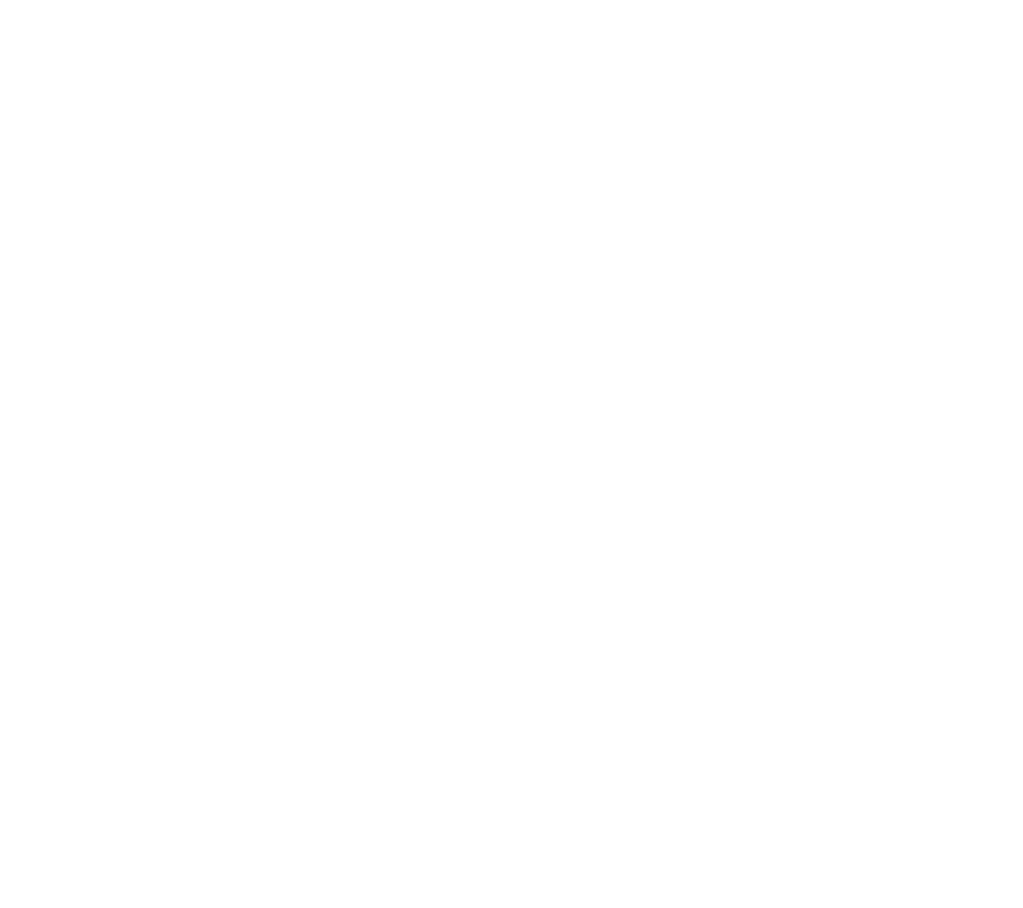
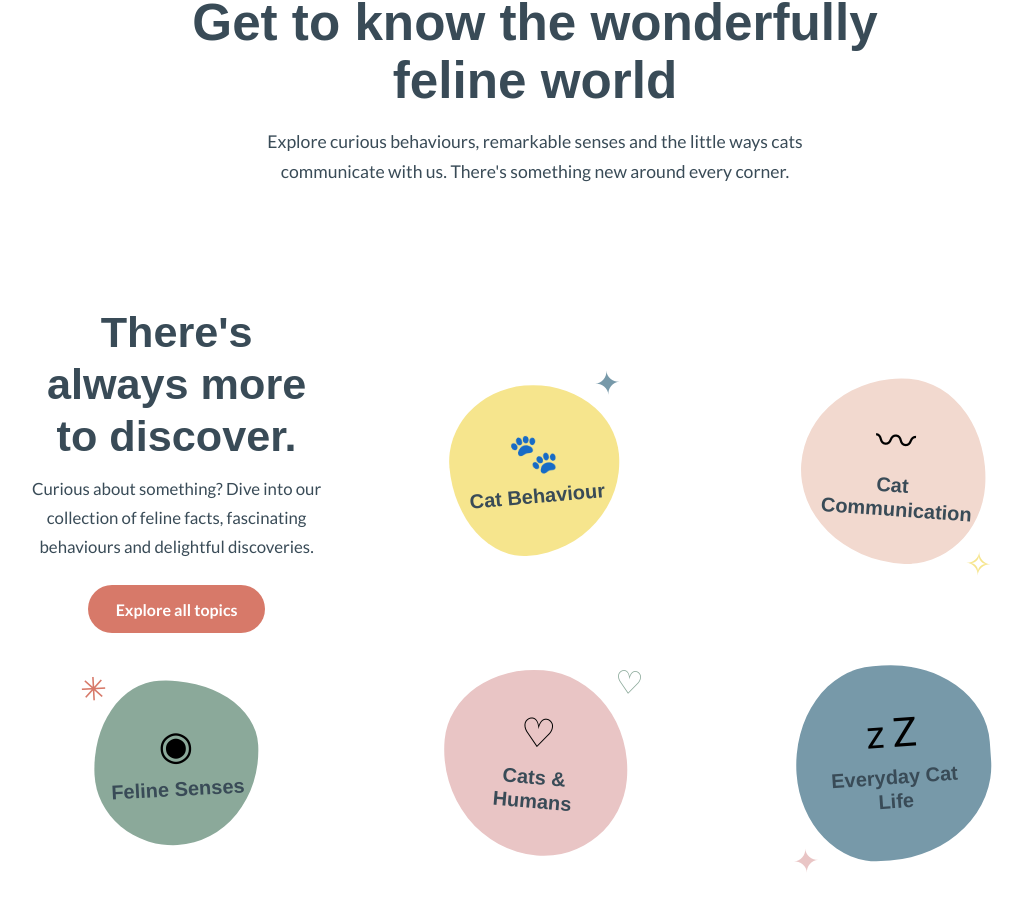
Before and after one commit to PeachyPeony/wonderfully-feline, a React (Vite) app in the folder frontend/: page / in a window 1280 px wide. Shown: the part 854-1762 px from the top of the page, without its empty margins (105-1128 px from the left). Before the commit the page ends 854 px from the top, so only its background shows below. Built offline with nearby package versions, Linux system fonts and the light colour scheme; a web font is replaced by a local one.

Commit message:
Refine Discover section layout and interactions

```diff
--- a/frontend/src/App.css
+++ b/frontend/src/App.css
@@ -99,7 +99,7 @@
   transform: translateY(-2px);
 }
 
-/* Welcome image placeholder */
+/* Welcome image */
 
 .welcome-image {
   display: flex;
@@ -115,6 +115,210 @@
   width: 100%;
   max-height: 480px;
   object-fit: contain;
+}
+
+/* Discover section */
+
+.discover-section {
+  padding: 5rem 8%;
+  background: #ffffff;
+}
+
+.discover-intro {
+  max-width: 720px;
+  margin: 0 auto;
+  text-align: center;
+}
+
+.discover-intro h2 {
+  margin: 1rem 0;
+  color: var(--color-charcoal-blue);
+  font-size: clamp(2.5rem, 4vw, 3.5rem);
+  line-height: 1.15;
+}
+
+.discover-intro>p:last-child {
+  max-width: 600px;
+  margin: 0 auto;
+  color: var(--color-charcoal-blue);
+  font-size: 1.1rem;
+  line-height: 1.7;
+}
+
+/* Category composition */
+
+.category-composition {
+  display: grid;
+  grid-template-columns: repeat(3, 1fr);
+  align-items: center;
+  justify-items: center;
+  column-gap: 2rem;
+  row-gap: 2rem;
+  max-width: 1100px;
+  margin: 5.5rem auto 1rem;
+  padding: 2rem 1rem;
+}
+
+.category-shape {
+  position: relative;
+  display: flex;
+  flex-direction: column;
+  align-items: center;
+  justify-content: center;
+  gap: 0.8rem;
+  width: 100%;
+  aspect-ratio: 1;
+  text-align: center;
+  text-decoration: none;
+  transition: transform 0.3s ease;
+  cursor: pointer;
+  color: inherit;
+}
+
+.category-shape:hover {
+  transform: translateY(-8px) rotate(-3deg);
+}
+
+.category-shape:focus-visible {
+  outline: 3px dashed var(--color-charcoal-blue);
+  outline-offset: 6px;
+}
+
+.category-shape:active {
+  transform: translateY(-4px) rotate(-3deg) scale(0.94);
+}
+
+.category-decoration {
+  font-size: 2.5rem;
+  line-height: 1;
+}
+
+.category-name {
+  max-width: 140px;
+  color: var(--color-charcoal-blue);
+  font-family: var(--font-display);
+  font-size: 1.25rem;
+  font-weight: 600;
+  line-height: 1.2;
+}
+
+/* Category arrangement */
+
+.behaviour {
+  grid-column: 2;
+  grid-row: 1;
+  width: 170px;
+  background-color: var(--color-yellow);
+  border-radius: 48% 52% 58% 42% / 44% 45% 55% 56%;
+  transform: rotate(-5deg);
+}
+
+.communication {
+  grid-column: 3;
+  grid-row: 1;
+  width: 185px;
+  background-color: var(--color-blush);
+  border-radius: 55% 45% 42% 58% / 50% 55% 45% 50%;
+  transform: rotate(4deg);
+}
+
+.senses {
+  grid-column: 1;
+  grid-row: 2;
+  width: 165px;
+  background-color: var(--color-sage);
+  border-radius: 42% 58% 52% 48% / 55% 42% 58% 45%;
+  transform: rotate(-3deg);
+}
+
+.humans {
+  grid-column: 2;
+  grid-row: 2;
+  width: 185px;
+  background-color: var(--color-pink);
+  border-radius: 50% 50% 45% 55% / 42% 55% 45% 58%;
+  transform: rotate(5deg);
+}
+
+.everyday {
+  grid-column: 3;
+  grid-row: 2;
+  width: 195px;
+  background-color: var(--color-blue);
+  border-radius: 45% 55% 58% 42% / 55% 45% 50% 50%;
+  transform: rotate(-4deg);
+}
+
+/* Individual category accents */
+
+.category-shape {
+  position: relative;
+}
+
+.shape-accent {
+  position: absolute;
+  top: -12px;
+  right: -8px;
+  z-index: 2;
+  color: var(--color-blue);
+  font-size: 2rem;
+  line-height: 1;
+  pointer-events: none;
+}
+
+.communication .shape-accent {
+  color: var(--color-yellow);
+  top: auto;
+  bottom: -10px;
+  right: -12px;
+}
+
+.senses .shape-accent {
+  color: var(--color-coral);
+  top: -12px;
+  right: auto;
+  left: -10px;
+}
+
+.humans .shape-accent {
+  color: var(--color-sage);
+}
+
+.everyday .shape-accent {
+  color: var(--color-pink);
+  top: auto;
+  bottom: -10px;
+  right: auto;
+  left: -10px;
+}
+
+/* Explore invitation */
+
+.explore-invitation {
+  grid-column: 1;
+  grid-row: 1;
+  max-width: 300px;
+  margin: 0;
+  text-align: center;
+  justify-self: center;
+}
+
+.explore-invitation h3 {
+  margin: 0 0 0.8rem;
+  color: var(--color-charcoal-blue);
+  font-size: clamp(2rem, 3.5vw, 2.7rem);
+  line-height: 1.2;
+}
+
+.explore-invitation p {
+  margin: 0 auto;
+  color: var(--color-charcoal-blue);
+  font-size: 1.05rem;
+  line-height: 1.7;
+}
+
+.explore-invitation .explore-button {
+  margin-top: 1.5rem;
 }
 
 /* Responsive layout */
@@ -190,6 +394,59 @@
   .cat-illustration {
     max-height: 360px;
   }
+
+  .category-composition {
+    grid-template-columns: repeat(2, 1fr);
+    row-gap: 2.5rem;
+    padding: 2rem 0;
+  }
+
+  .category-shape {
+    width: clamp(115px, 38vw, 145px);
+    max-width: 100%;
+    box-sizing: border-box;
+    gap: 0.6rem;
+  }
+
+  .category-name {
+    max-width: 115px;
+    padding: 0 0.3rem;
+    box-sizing: border-box;
+    font-size: 1.05rem;
+    line-height: 1.25;
+  }
+
+  .communication .category-name {
+    font-size: 1rem;
+    letter-spacing: -0.02em;
+  }
+
+  .behaviour {
+    grid-column: 1;
+    grid-row: 1;
+  }
+
+  .communication {
+    grid-column: 2;
+    grid-row: 1;
+    width: min(155px, 100%);
+  }
+
+  .senses {
+    grid-column: 1;
+    grid-row: 2;
+  }
+
+  .humans {
+    grid-column: 2;
+    grid-row: 2;
+  }
+
+  .everyday {
+    grid-column: 1 / 3;
+    grid-row: 3;
+    width: clamp(130px, 45vw, 155px);
+  }
 }
 
 @media (max-width: 360px) {
@@ -214,6 +471,33 @@
 
   .main-nav a {
     font-size: 0.8rem;
+  }
+
+  .category-composition {
+    column-gap: 0.25rem;
+    row-gap: 2rem;
+  }
+
+  .category-shape {
+    width: 125px;
+  }
+
+  .communication {
+    width: 135px;
+  }
+
+  .category-name {
+    font-size: 0.95rem;
+    max-width: 110px;
+  }
+
+  .communication .category-name {
+    font-size: 0.88rem;
+    letter-spacing: -0.04em;
+  }
+
+  .everyday {
+    width: 140px;
   }
 }
 
--- a/frontend/src/App.jsx
+++ b/frontend/src/App.jsx
@@ -68,6 +68,7 @@ function App() {
         </section>
 
         <section className="discover-section" id="explore">
+          <div className="discover-intro">
             <p className="eyebrow">There's more than meets the whiskers</p>
 
             <h2>Get to know the wonderfully feline world</h2>
@@ -77,6 +78,52 @@ function App() {
               ways cats communicate with us. There's something new around
               every corner.
             </p>
+          </div>
+
+          <div className="category-composition">
+            <a href="#cat-behaviour" className="category-shape behaviour">
+              <span className="category-decoration" aria-hidden="true">🐾</span>
+              <span className="category-name">Cat Behaviour</span>
+              <span className="shape-accent" aria-hidden="true">✦</span>
+            </a>
+
+            <a href="#cat-communication" className="category-shape communication">
+              <span className="category-decoration" aria-hidden="true">〰</span>
+              <span className="category-name">Cat Communication</span>
+              <span className="shape-accent" aria-hidden="true">✧</span>
+            </a>
+
+            <a href="#feline-senses" className="category-shape senses">
+              <span className="category-decoration" aria-hidden="true">◉</span>
+              <span className="category-name">Feline Senses</span>
+              <span className="shape-accent" aria-hidden="true">✳</span>
+            </a>
+
+            <a href="#cats-and-humans" className="category-shape humans">
+              <span className="category-decoration" aria-hidden="true">♡</span>
+              <span className="category-name">Cats & Humans</span>
+              <span className="shape-accent" aria-hidden="true">♡</span>
+            </a>
+
+            <a href="#everyday-cat-life" className="category-shape everyday">
+              <span className="category-decoration" aria-hidden="true">z Z</span>
+              <span className="category-name">Everyday Cat Life</span>
+              <span className="shape-accent" aria-hidden="true">✦</span>
+            </a>
+
+            <div className="explore-invitation">
+              <h3>There's always more to discover.</h3>
+
+              <p>
+                Curious about something? Dive into our collection of feline
+                facts, fascinating behaviours and delightful discoveries.
+              </p>
+
+              <a href="#explore" className="explore-button">
+                Explore all topics
+              </a>
+            </div>
+          </div>
         </section>
       </main>
     </>
--- a/frontend/src/index.css
+++ b/frontend/src/index.css
@@ -1,6 +1,7 @@
 :root {
   /* Brand colours */
   --color-blush: #F2D9CF;
+  --color-pink: #E9C5C5;
   --color-coral: #D77969;
   --color-yellow: #F6E58D;
   --color-sage: #8BA99A;
```
Lines whose indentation alone changed are shown as unchanged.
